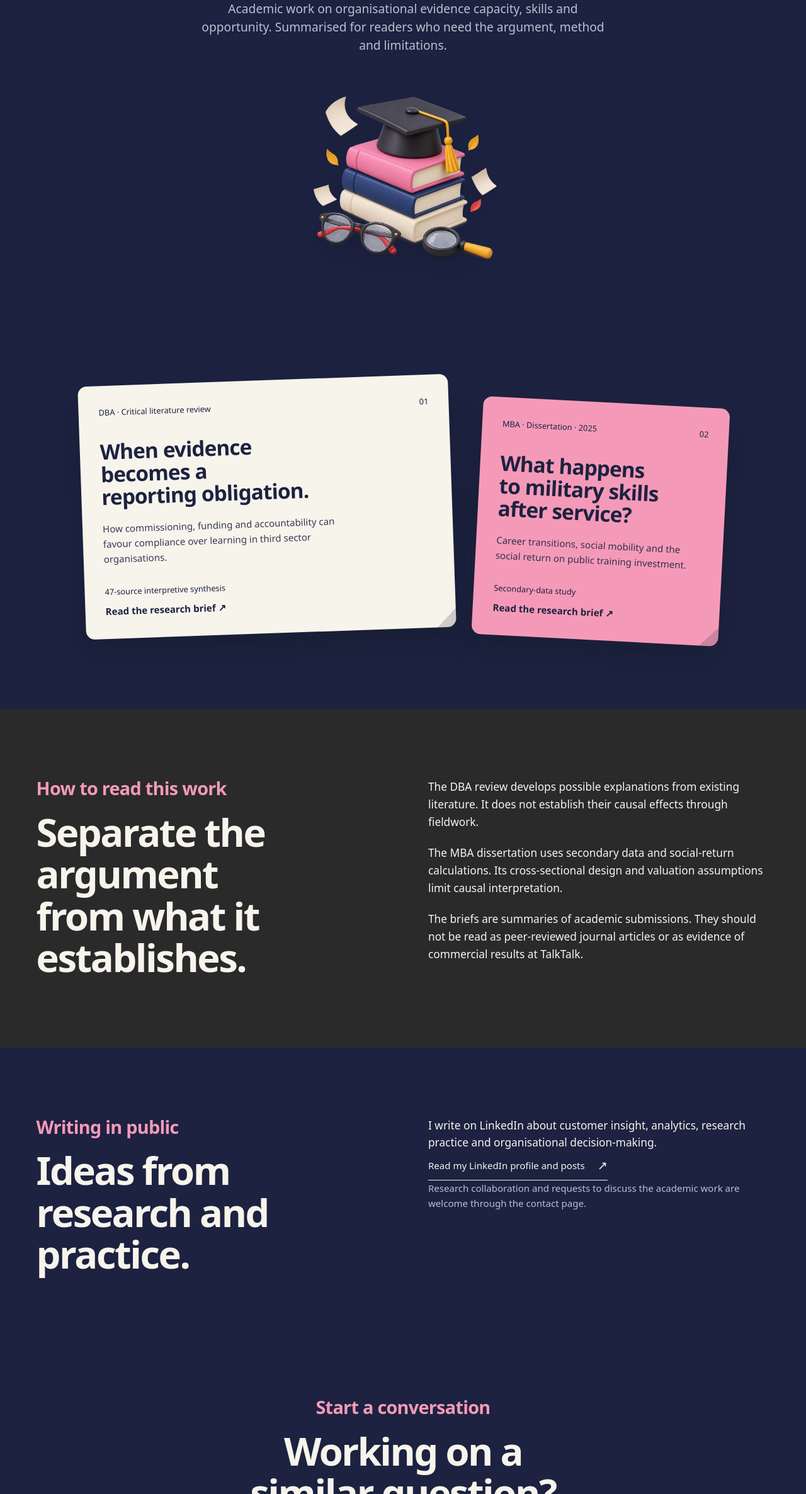
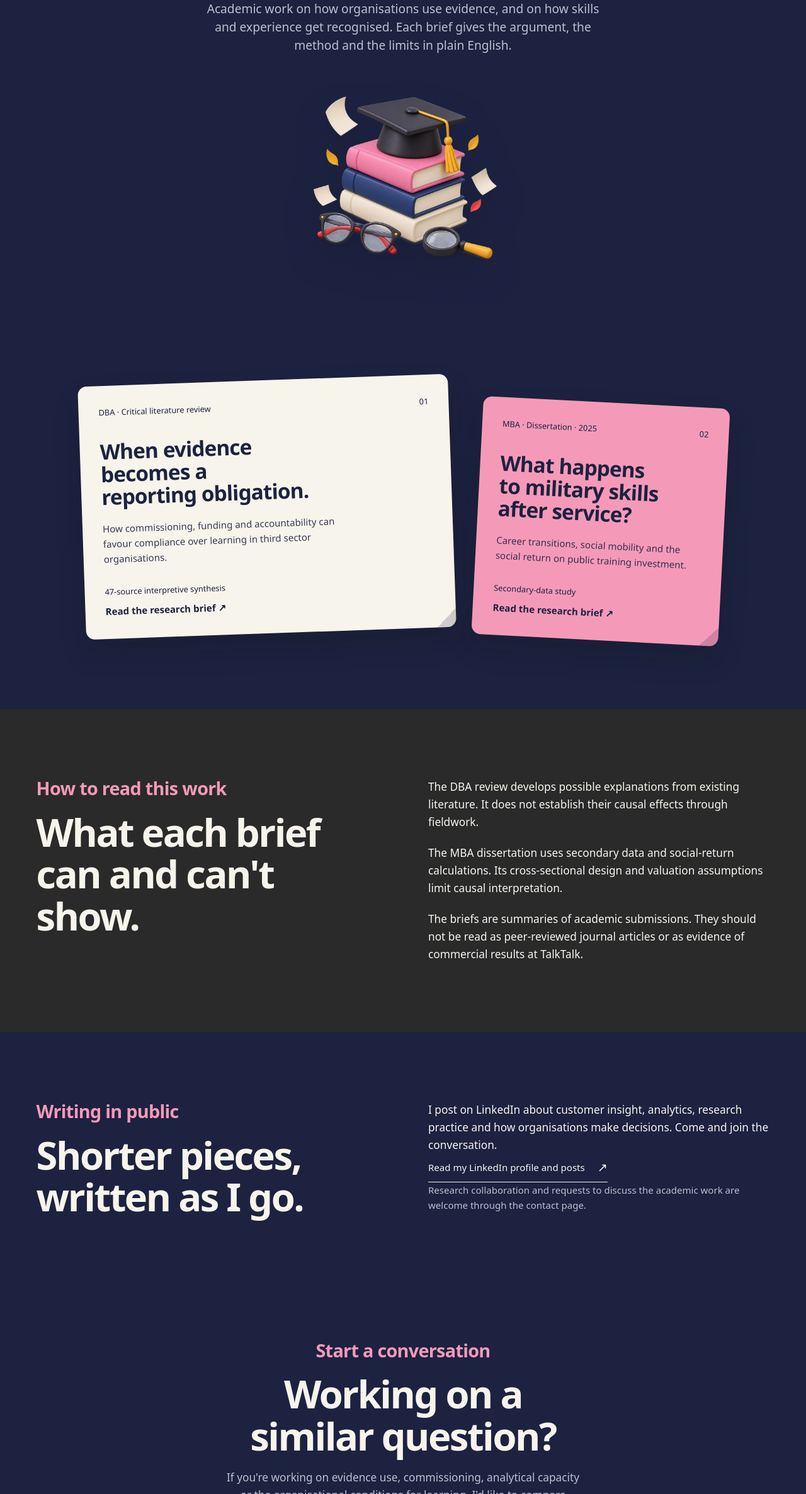
Before and after one commit to PPegram/philpegram.com, a plain HTML site: page writing.html in a window 1280 px wide. Shown: the part 427-2800 px from the top of the page at 63% size. Drawn offline with Linux system fonts and the light colour scheme; a web font is replaced by a local one.

Commit message:
Refresh Writing page copy and title; update sitemap lastmod for writing

```diff
--- a/sitemap.xml
+++ b/sitemap.xml
@@ -1 +1 @@
-<?xml version="1.0" encoding="UTF-8"?><urlset xmlns="http://www.sitemaps.org/schemas/sitemap/0.9"><url><loc>https://philpegram.com/</loc><lastmod>2026-11-14</lastmod></url><url><loc>https://philpegram.com/work</loc><lastmod>2026-11-14</lastmod></url><url><loc>https://philpegram.com/about</loc><lastmod>2026-11-14</lastmod></url><url><loc>https://philpegram.com/speaking</loc><lastmod>2026-11-14</lastmod></url><url><loc>https://philpegram.com/writing</loc><lastmod>2026-10-04</lastmod></url><url><loc>https://philpegram.com/evidence-capacity</loc><lastmod>2026-10-04</lastmod></url><url><loc>https://philpegram.com/military-transition</loc><lastmod>2026-10-04</lastmod></url><url><loc>https://philpegram.com/contact</loc><lastmod>2026-10-04</lastmod></url></urlset>
+<?xml version="1.0" encoding="UTF-8"?><urlset xmlns="http://www.sitemaps.org/schemas/sitemap/0.9"><url><loc>https://philpegram.com/</loc><lastmod>2026-11-14</lastmod></url><url><loc>https://philpegram.com/work</loc><lastmod>2026-11-14</lastmod></url><url><loc>https://philpegram.com/about</loc><lastmod>2026-11-14</lastmod></url><url><loc>https://philpegram.com/speaking</loc><lastmod>2026-11-14</lastmod></url><url><loc>https://philpegram.com/writing</loc><lastmod>2026-11-14</lastmod></url><url><loc>https://philpegram.com/evidence-capacity</loc><lastmod>2026-10-04</lastmod></url><url><loc>https://philpegram.com/military-transition</loc><lastmod>2026-10-04</lastmod></url><url><loc>https://philpegram.com/contact</loc><lastmod>2026-10-04</lastmod></url></urlset>
--- a/writing.html
+++ b/writing.html
@@ -1,4 +1,4 @@
-<!doctype html><html lang="en-GB"><head><meta charset="utf-8"><meta name="viewport" content="width=device-width, initial-scale=1"><title>Research & writing | Phil Pegram</title><meta name="description" content="Read Phil Pegram's research briefs on organisational evidence capacity in third sector policy delivery and military training, careers and social mobility."><link rel="canonical" href="https://philpegram.com/writing"><meta property="og:type" content="website"><meta property="og:title" content="Research & writing | Phil Pegram"><meta property="og:description" content="Read Phil Pegram's research briefs on organisational evidence capacity in third sector policy delivery and military training, careers and social mobility."><meta property="og:url" content="https://philpegram.com/writing"><meta property="og:image" content="https://philpegram.com/phil-pegram.jpg"><meta property="og:site_name" content="Phil Pegram"><meta name="twitter:card" content="summary_large_image"><meta name="theme-color" content="#1c2240"><link rel="icon" href="favicon.svg"><link rel="preconnect" href="https://api.fontshare.com" crossorigin><link href="https://api.fontshare.com/v2/css?f[]=switzer@400,500,600,700,800&display=swap" rel="stylesheet"><link rel="stylesheet" href="styles.css"><script type="application/ld+json">
+<!doctype html><html lang="en-GB"><head><meta charset="utf-8"><meta name="viewport" content="width=device-width, initial-scale=1"><title>Research & Writing on Evidence and Decisions | Phil Pegram</title><meta name="description" content="Research briefs by Phil Pegram on organisational evidence capacity in third sector policy delivery, and on military skills, careers and social mobility, with the limits stated."><link rel="canonical" href="https://philpegram.com/writing"><meta property="og:type" content="website"><meta property="og:title" content="Research & Writing on Evidence and Decisions | Phil Pegram"><meta property="og:description" content="Research briefs by Phil Pegram on organisational evidence capacity in third sector policy delivery, and on military skills, careers and social mobility, with the limits stated."><meta property="og:url" content="https://philpegram.com/writing"><meta property="og:image" content="https://philpegram.com/phil-pegram.jpg"><meta property="og:site_name" content="Phil Pegram"><meta name="twitter:card" content="summary_large_image"><meta name="theme-color" content="#1c2240"><link rel="icon" href="favicon.svg"><link rel="preconnect" href="https://api.fontshare.com" crossorigin><link href="https://api.fontshare.com/v2/css?f[]=switzer@400,500,600,700,800&display=swap" rel="stylesheet"><link rel="stylesheet" href="styles.css"><script type="application/ld+json">
 {
   "@context": "https://schema.org",
   "@graph": [
@@ -20,15 +20,15 @@
     {
       "@type": "WebPage",
       "url": "https://philpegram.com/writing",
-      "name": "Research & writing | Phil Pegram",
+      "name": "Research & Writing on Evidence and Decisions | Phil Pegram",
       "mainEntity": {
         "@id": "https://philpegram.com/#phil-pegram"
       }
     }
   ]
 }
-</script><script src="site.js" defer></script></head><body class="page-writing"><a href="#main" class="skip">Skip to content</a><header class="site-header"><div class="wrap header-inner"><a href="/" class="brand" aria-label="Phil Pegram home"><svg viewBox="0 0 40 40" fill="none" aria-hidden="true"><path d="M8 31V9h11a7 7 0 0 1 0 14H8M22 31V18h7a5 5 0 0 1 0 10h-7" stroke="currentColor" stroke-width="3.5" stroke-linejoin="round"/></svg><span>Phil Pegram</span></a><button class="menu-toggle" aria-expanded="false" aria-controls="main-nav">Menu <span aria-hidden="true">+</span></button><nav id="main-nav" aria-label="Main navigation"><a href="/work">My work</a><a href="/about">About</a><a href="/speaking">Speaking</a><a href="/writing" aria-current="page">Research</a><a class="nav-contact" href="/contact">Get in touch ↗</a></nav></div></header><main id="main"><section class="wrap page-intro"><p class="eyebrow">Research & writing</p><h1>The conditions behind<br><span class='pink'>evidence-led decisions.</span></h1><p class="lead">Academic work on organisational evidence capacity, skills and opportunity. Summarised for readers who need the argument, method and limitations.</p><img class="section-object inner-object" src="research-stack.webp" alt="" loading="lazy"></section>
+</script><script src="site.js" defer></script></head><body class="page-writing"><a href="#main" class="skip">Skip to content</a><header class="site-header"><div class="wrap header-inner"><a href="/" class="brand" aria-label="Phil Pegram home"><svg viewBox="0 0 40 40" fill="none" aria-hidden="true"><path d="M8 31V9h11a7 7 0 0 1 0 14H8M22 31V18h7a5 5 0 0 1 0 10h-7" stroke="currentColor" stroke-width="3.5" stroke-linejoin="round"/></svg><span>Phil Pegram</span></a><button class="menu-toggle" aria-expanded="false" aria-controls="main-nav">Menu <span aria-hidden="true">+</span></button><nav id="main-nav" aria-label="Main navigation"><a href="/work">My work</a><a href="/about">About</a><a href="/speaking">Speaking</a><a href="/writing" aria-current="page">Research</a><a class="nav-contact" href="/contact">Get in touch ↗</a></nav></div></header><main id="main"><section class="wrap page-intro"><p class="eyebrow">Research & writing</p><h1>Research with a<br><span class='pink'>practical purpose.</span></h1><p class="lead">Academic work on how organisations use evidence, and on how skills and experience get recognised. Each brief gives the argument, the method and the limits in plain English.</p><img class="section-object inner-object" src="research-stack.webp" alt="" loading="lazy"></section>
 <section class="wrap section compact"><div class="research-grid"><a class="research-card feature" href="/evidence-capacity"><div class="research-top"><span>DBA · Critical literature review</span><span>01</span></div><h3>When evidence becomes a reporting obligation.</h3><p>How commissioning, funding and accountability can favour compliance over learning in third sector organisations.</p><div class="card-bottom"><span>47-source interpretive synthesis</span><span>Read the research brief ↗</span></div></a><a class="research-card second" href="/military-transition"><div class="research-top"><span>MBA · Dissertation · 2025</span><span>02</span></div><h3>What happens to military skills after service?</h3><p>Career transitions, social mobility and the social return on public training investment.</p><div class="card-bottom"><span>Secondary-data study</span><span>Read the research brief ↗</span></div></a></div></section>
-<section class="paper"><div class="wrap section two-col"><div><p class="eyebrow">How to read this work</p><h2>Separate the argument<br>from what it establishes.</h2></div><div class="prose"><p>The DBA review develops possible explanations from existing literature. It does not establish their causal effects through fieldwork.</p><p>The MBA dissertation uses secondary data and social-return calculations. Its cross-sectional design and valuation assumptions limit causal interpretation.</p><p>The briefs are summaries of academic submissions. They should not be read as peer-reviewed journal articles or as evidence of commercial results at TalkTalk.</p></div></div></section>
-<section class="wrap section two-col"><div><p class="eyebrow">Writing in public</p><h2>Ideas from<br>research and practice.</h2></div><div><p>I write on LinkedIn about customer insight, analytics, research practice and organisational decision-making.</p><a class="text-link" href="https://www.linkedin.com/in/philpegram">Read my LinkedIn profile and posts <span aria-hidden="true">↗</span></a><p class="fine">Research collaboration and requests to discuss the academic work are welcome through the contact page.</p></div></section><section class="contact-band wrap"><div><p class="eyebrow">Start a conversation</p><h2>Working on a similar question?</h2><p>I'm interested in discussions about evidence use, commissioning, analytical capacity and the organisational conditions for learning.</p></div><a class="button" href="/contact#research">Get in touch <span aria-hidden="true">↗</span></a></section>
+<section class="paper"><div class="wrap section two-col"><div><p class="eyebrow">How to read this work</p><h2>What each brief<br>can and can't show.</h2></div><div class="prose"><p>The DBA review develops possible explanations from existing literature. It does not establish their causal effects through fieldwork.</p><p>The MBA dissertation uses secondary data and social-return calculations. Its cross-sectional design and valuation assumptions limit causal interpretation.</p><p>The briefs are summaries of academic submissions. They should not be read as peer-reviewed journal articles or as evidence of commercial results at TalkTalk.</p></div></div></section>
+<section class="wrap section two-col"><div><p class="eyebrow">Writing in public</p><h2>Shorter pieces,<br>written as I go.</h2></div><div><p>I post on LinkedIn about customer insight, analytics, research practice and how organisations make decisions. Come and join the conversation.</p><a class="text-link" href="https://www.linkedin.com/in/philpegram">Read my LinkedIn profile and posts <span aria-hidden="true">↗</span></a><p class="fine">Research collaboration and requests to discuss the academic work are welcome through the contact page.</p></div></section><section class="contact-band wrap"><div><p class="eyebrow">Start a conversation</p><h2>Working on a similar question?</h2><p>If you're working on evidence use, commissioning, analytical capacity or the organisational conditions for learning, I'd like to compare notes.</p></div><a class="button" href="/contact#research">Get in touch <span aria-hidden="true">↗</span></a></section>
 </main><footer class="footer sticker-footer"><div class="wrap"><div class="footer-stage"><div class="footer-portrait"><span class="speech-bubble">Any questions?</span><img src="phil-sticker.webp" alt="" width="710" height="950" loading="lazy"></div><nav class="footer-menu" aria-label="Footer navigation"><a href="/work"><span>01</span>My work</a><a href="/about"><span>02</span>About</a><a href="/speaking"><span>03</span>Speaking & media</a><a href="/writing"><span>04</span>Research</a><a href="/contact"><span>05</span>Get in touch ↗</a></nav></div><div class="footer-bottom"><p>© 2026 Phil Pegram. Views my own, not my employer's.</p><div><a href="https://www.linkedin.com/in/philpegram" rel="me">LinkedIn ↗</a><a href="/speaking#organisers">Bio & headshot</a><a href="/contact">Contact</a></div></div></div></footer></body></html>
```
